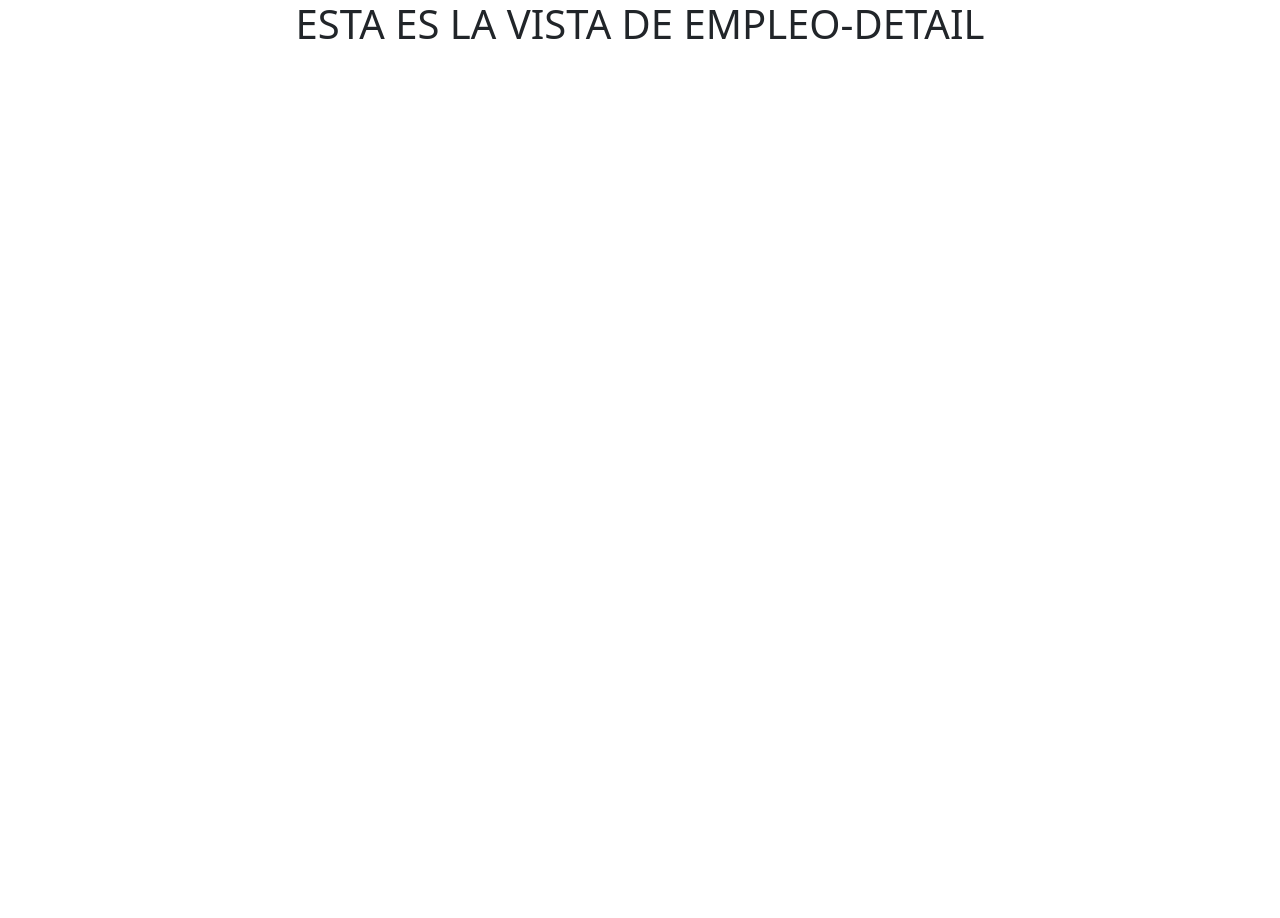
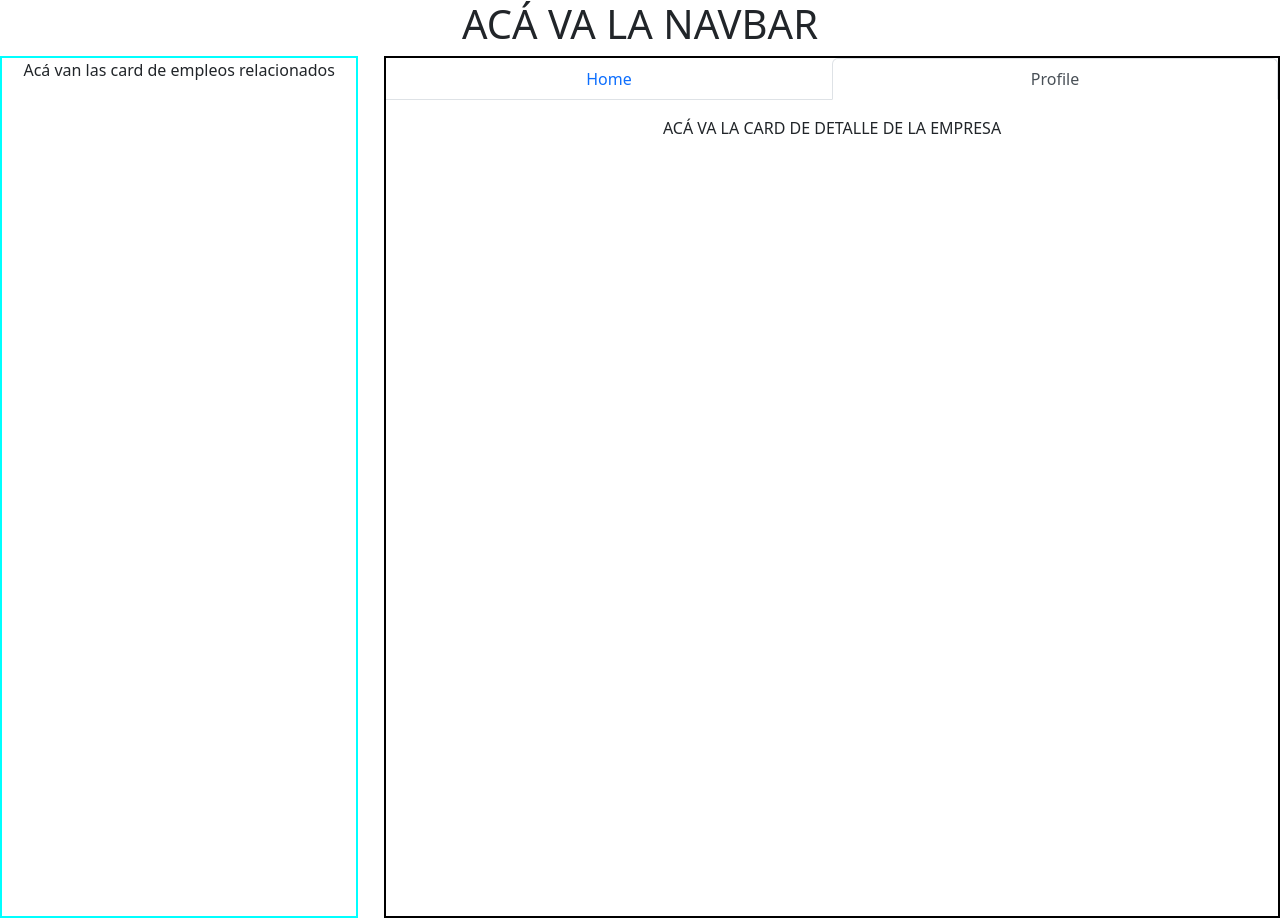
Before and after one commit to Xavimont0409/Proyecto-Final, a React (Create React App) app in the folder client/: page /empleoDetail in a window 1280 px wide. Before the commit the page ends 800 px from the top, so only its background shows below. Built offline with nearby package versions, Linux system fonts and the light colour scheme.

Commit message:
maquetado(client/views/EmpleoDetail): maquetado de la vista Empleo Detail

```diff
--- a/client/src/views/EmpleoDetail/EmpleoDetail.jsx
+++ b/client/src/views/EmpleoDetail/EmpleoDetail.jsx
@@ -1,3 +1,6 @@
+import style from "./EmpleoDetail.module.css";
+import Tab from 'react-bootstrap/Tab';
+import Tabs from 'react-bootstrap/Tabs';
 
 
 
@@ -6,7 +9,31 @@ const EmpleoDetail = () => {
 
 
     return(
-        <h1>ESTA ES LA VISTA DE EMPLEO-DETAIL</h1>
+    <div className={style.mainContainer}>
+        <h1>ACÁ VA LA NAVBAR</h1>
+        <div className={style.mainContainer2}>
+            <div className={style.containerEmpleosRel}>
+                Acá van las card de empleos relacionados
+            </div>
+            <div className={style.mainContainer3}>
+            <Tabs
+            defaultActiveKey="profile"
+            id="justify-tab-example"
+            className="mb-3"
+            justify
+            >
+             <Tab eventKey="home" title="Home">
+             <div className={style.containerDetail}>ACÁ VA LA CARD DE DETALLE DEL EMPLEO</div>
+            </Tab>
+            <Tab eventKey="profile" title="Profile">
+             <div className={style.containerDetail}>ACÁ VA LA CARD DE DETALLE DE LA EMPRESA</div>
+            </Tab>
+            </Tabs>
+            </div>
+        </div>
+
+    </div>
+
     );
 };
 
--- /dev/null
+++ b/client/src/views/EmpleoDetail/EmpleoDetail.module.css
@@ -0,0 +1,39 @@
+.mainContainer{
+    display: flex;
+    flex-direction: column;
+}
+
+.mainContainer2{
+    display: flex;
+    flex-direction: row;
+    justify-content: space-between;
+}
+
+.containerEmpleosRel{
+    width: 28%;
+    border: 2px solid aqua;
+    display: flex;
+    flex-direction: column;
+}
+
+.mainContainer3{
+    border: 2px solid black;
+    display: flex;
+    flex-direction: column;
+    width: 70%;
+}
+
+.containerButtons{
+    background-color: blue;
+    display: flex;
+    flex-direction: row;
+    width: 100%;
+}
+
+.btn{
+    width: 100%;
+}
+
+.containerDetail{
+    height: 100vh;
+}
```
